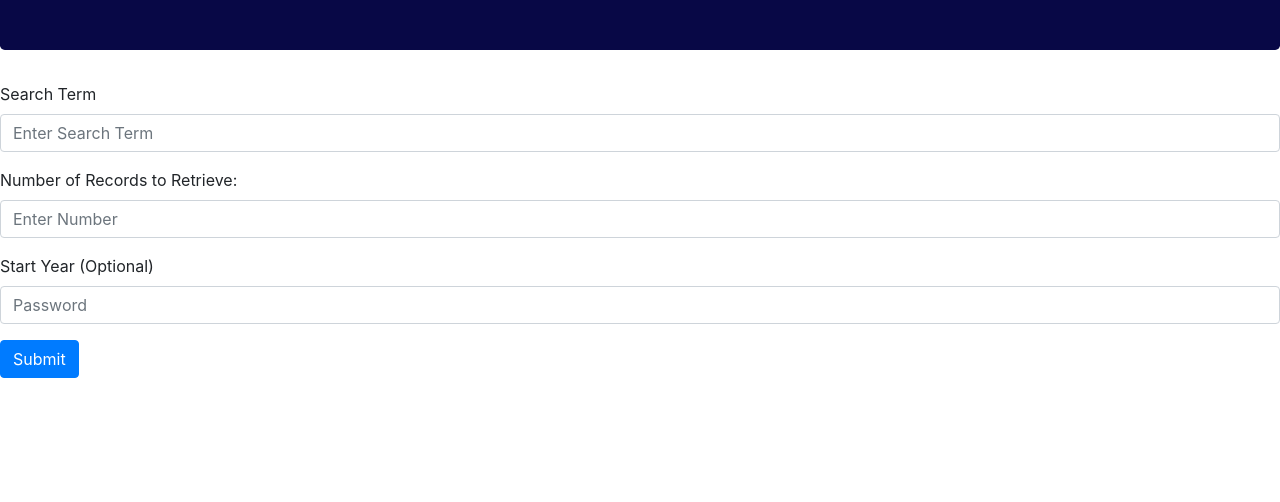
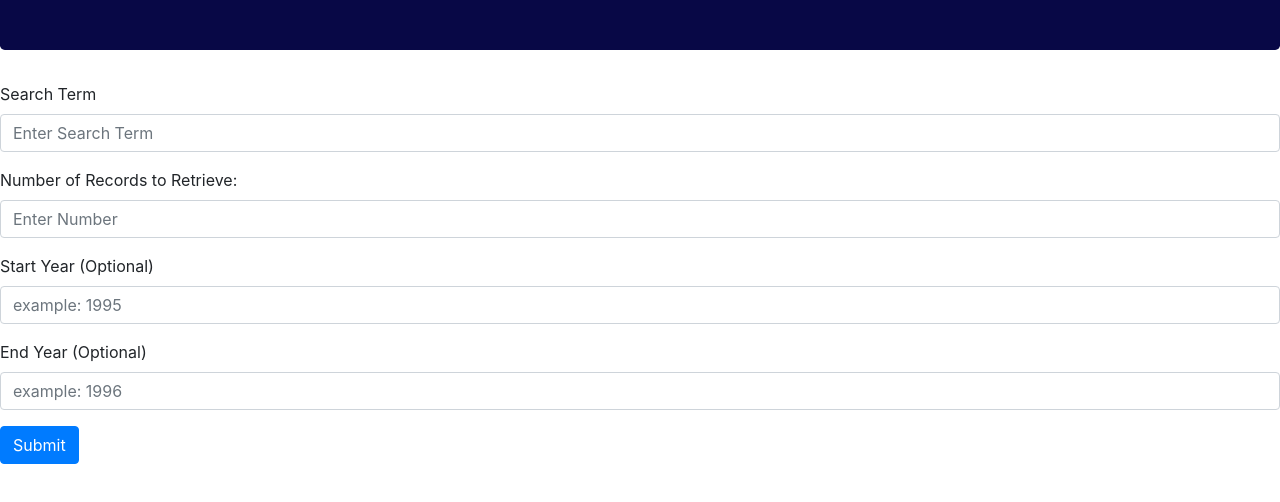
Before and after one commit to KbrehmCoding/NYTimesSearch, a plain HTML site: page index.html in a window 1280 px wide. Shown: the part 134-636 px from the top of the page. Drawn offline with nearby package versions, Linux system fonts and the light colour scheme; files whose address does not match are found by name.

Commit message:
added the end year input

```diff
--- a/index.html
+++ b/index.html
@@ -23,7 +23,11 @@
             </div>
             <div class="form-group">
                 <label for="exampleInputPassword1">Start Year (Optional)</label>
-                <input type="password" class="form-control" id="exampleInputPassword1" placeholder="Password">
+                <input type="year" class="form-control" id="exampleStartYear" placeholder="example: 1995">
+            </div>
+            <div class="form-group">
+                <label for="exampleInputPassword1">End Year (Optional)</label>
+                <input type="year" class="form-control" id="exampleEndYear" placeholder="example: 1996">
             </div>
             <button type="submit" class="btn btn-primary">Submit</button>
         </form>
```
